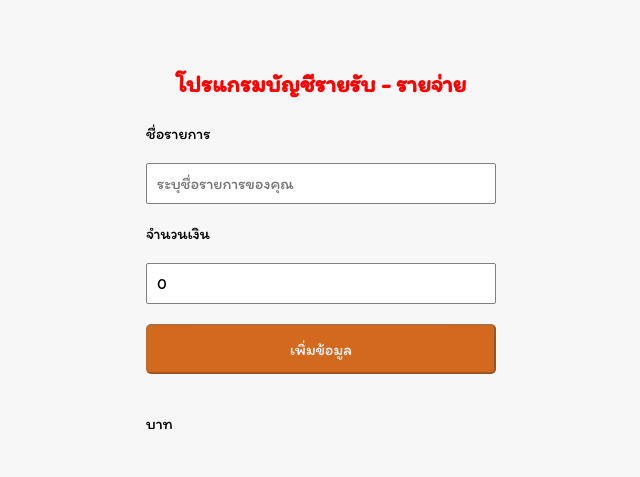
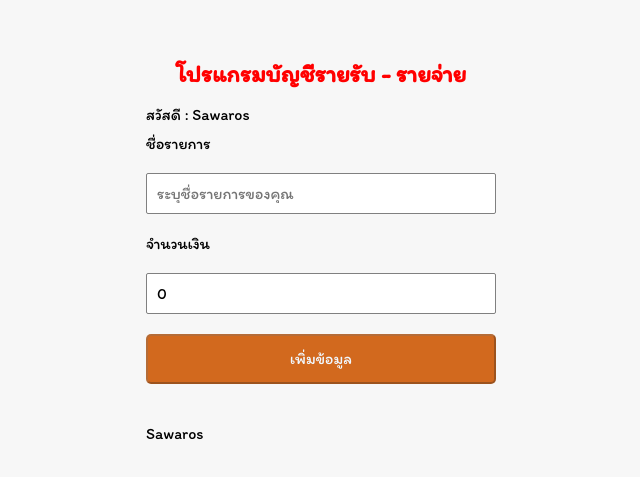
Before and after one commit to sawaros-sonpakdee/React-basic, a React (Create React App) app in the folder react-basic/: page / in a window 1280 px wide. Shown: the part 149-626 px from the top of the page, without its empty margins (319-959 px from the left). Built offline with nearby package versions, Linux system fonts and the light colour scheme.

Commit message:
useContext End

```diff
--- a/react-basic/src/App.js
+++ b/react-basic/src/App.js
@@ -3,6 +3,7 @@
 import Transaction from './components/Transaction';
 import FromComponent from './components/FormComponent';
 import DataContext from './data/DataContext';
+import ReportComponent from './components/ReportComponent';
 
 // import { v4 as uuidv4 } from 'uuid';
 
@@ -51,9 +52,10 @@
     })
   }
   return (
-    <DataContext.Provider value={"บาท"}>
+    <DataContext.Provider value={"Sawaros"}>
       <div className='container'>
         <h1 style={design}>โปรแกรมบัญชีรายรับ - รายจ่าย</h1>
+        <ReportComponent/>
         <FromComponent onAddItem={onAddNewItem} />
         <Transaction items={items} />
       </div>
--- a/react-basic/src/components/Item.js
+++ b/react-basic/src/components/Item.js
@@ -1,18 +1,21 @@
 import './Item.css'
 import PropTypes from 'prop-types'
 import DataContext from '../data/DataContext'
-import { validate } from 'uuid'
+import { useContext } from 'react'
+
 
 const Item = (props) => {
     const { title, amount } = props
     const status = amount < 0 ? "expense" : "income"
     const symbol = amount < 0 ? "-" : "+"
+    const name = useContext(DataContext)
     return (
         // <li>{props.title}< span>{props.amount}</span></li>
         <li className={status}>{title} {status}< span>{symbol}{Math.abs(amount)}</span>
-            <DataContext.Consumer>
+            {/* <DataContext.Consumer>
             {value=><span>{value}</span>}
-            </DataContext.Consumer>
+            </DataContext.Consumer> */}
+            {name}
         </li>
     );
 }
--- /dev/null
+++ b/react-basic/src/components/ReportComponent.js
@@ -0,0 +1,13 @@
+import DataContext from "../data/DataContext";
+import { useContext } from "react";
+const ReportComponent=()=>{
+    const name = useContext(DataContext)
+    return(
+
+        <div>
+           สวัสดี : {name}
+        </div>
+    );
+}
+
+export default ReportComponent
--- a/react-basic/src/components/Transaction.js
+++ b/react-basic/src/components/Transaction.js
@@ -1,7 +1,7 @@
 import Item from "./Item";
 import './Transaction.css';
 import DataContext from "../data/DataContext";
-
+import { useContext } from "react";
 // import { v4 as uuidv4 } from 'uuid';
 
 const Transaction = (props) => {
@@ -12,7 +12,7 @@
     // { title: "ค่าเช่ารถ", amount: 50000 }
     // ]
     const {items} = props
-
+    const name = useContext(DataContext)
     return (
         // <ul className="item-list">
         //     <Item title={data[0].title} amount = {data[0].amount} />
@@ -31,9 +31,10 @@
                 // return <Item title={element.title} amount={element.amount}  key={uuidv4()} />
             })}
         </ul>
-        <DataContext.Consumer>
+        {/* <DataContext.Consumer>
             {value=><p>{value}</p>}
-        </DataContext.Consumer>
+        </DataContext.Consumer> */}
+        {name}
         </div>
     );
 
```
